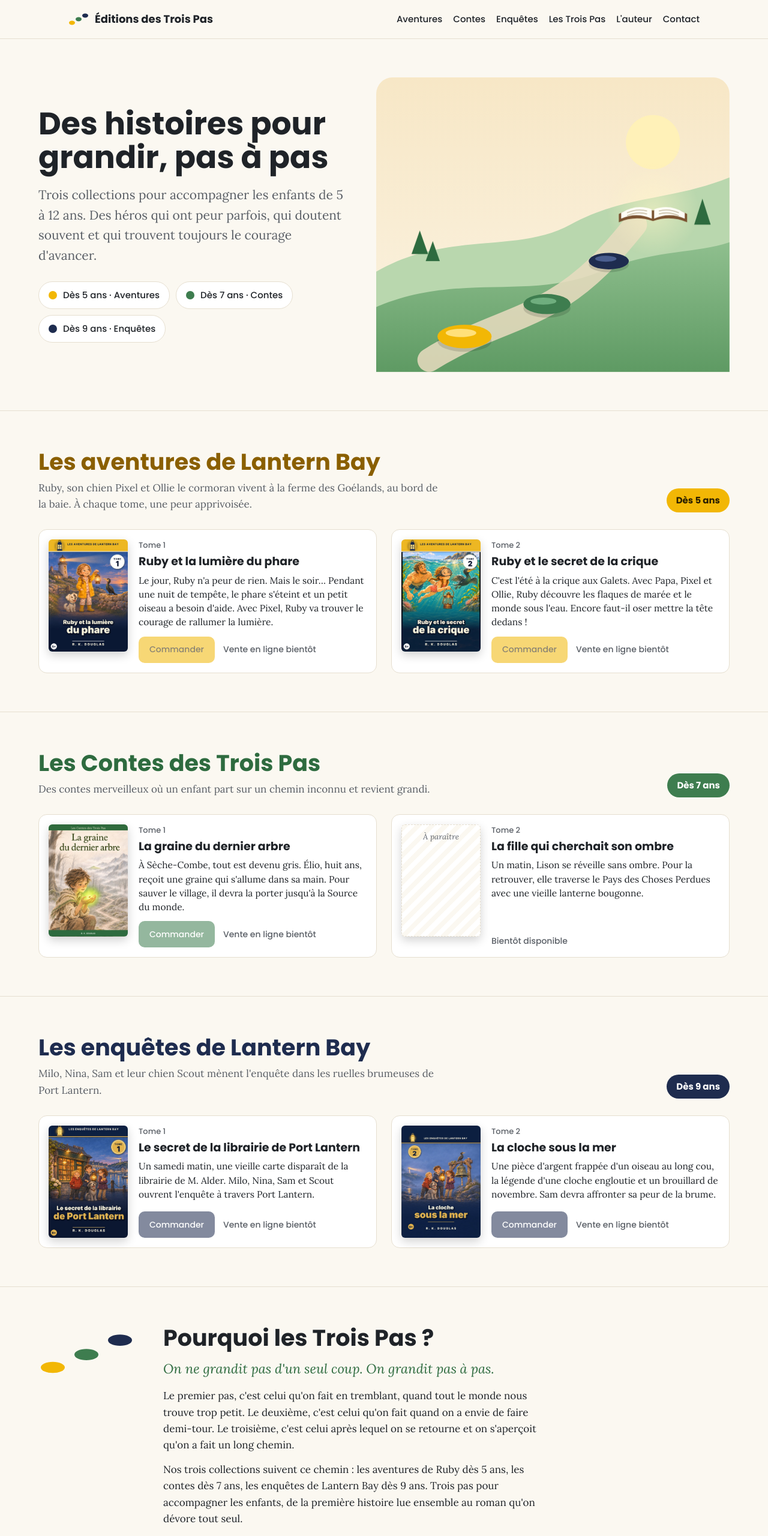
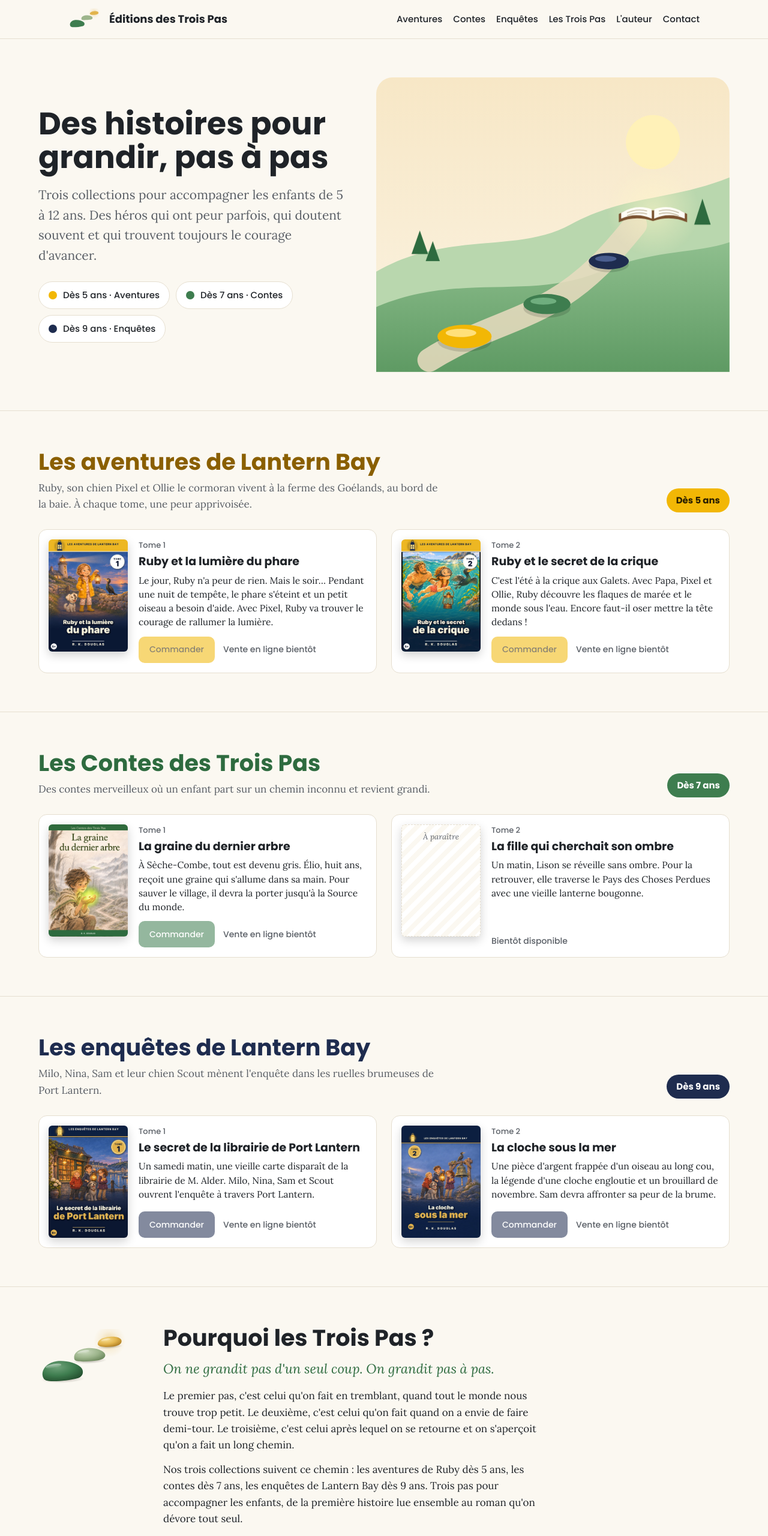
Before and after one commit to fifiroro-ctrl/editions-des-trois-pas, a plain HTML site: page index.html in a window 1280 px wide. Shown: the top 2560 px of the page at 60% size. Drawn offline with Linux system fonts and the light colour scheme.

Commit message:
Ajoute les logos et icônes, actualise les pages boutique fermée

```diff
--- a/index.html
+++ b/index.html
@@ -32,7 +32,7 @@ html{scroll-padding-top:72px;scroll-behavior:smooth}
 header{position:sticky;top:0;z-index:5;background:color-mix(in srgb,var(--bg) 92%,transparent);backdrop-filter:blur(6px);border-bottom:1px solid var(--line)}
 header .wrap{display:flex;flex-wrap:wrap;align-items:center;justify-content:space-between;gap:8px 20px;padding:12px max(5vw,16px)}
 .logo{font-family:Poppins,sans-serif;font-weight:700;font-size:18px;text-decoration:none;display:flex;align-items:center;gap:10px}
-.logo svg{width:34px;height:22px}
+.logo img{width:58px;height:36px}
 nav{display:flex;flex-wrap:wrap;gap:4px 18px;font-family:Poppins,sans-serif;font-size:15px}
 nav a{text-decoration:none;padding:8px 0}nav a:hover{text-decoration:underline}
 /* accueil */
@@ -65,9 +65,9 @@ nav a{text-decoration:none;padding:8px 0}nav a:hover{text-decoration:underline}
 .v .age,.v .btn{background:var(--vert)}.v h2{color:var(--vert-f)}
 .n .age,.n .btn{background:var(--nuit)}.n h2{color:var(--nuit-f)}
 .pq{display:grid;grid-template-columns:160px minmax(0,1fr);gap:clamp(20px,4vw,48px);align-items:start;max-width:860px}
-.pq-steps{width:160px;height:80px;margin-top:6px}
+.pq-steps{width:160px;height:100px;margin-top:6px}
 .pq p{margin:14px 0 0;max-width:62ch}.pq-lead{font-size:clamp(19px,2.2vw,22px);font-style:italic;color:var(--vert-f)}
-@media(max-width:600px){.pq{grid-template-columns:minmax(0,1fr)}.pq-steps{width:110px;height:55px}}
+@media(max-width:600px){.pq{grid-template-columns:minmax(0,1fr)}.pq-steps{width:110px;height:69px}}
 /* boutique */
 .cartbtn{font:500 15px Poppins,sans-serif;min-height:44px;padding:0 16px;border-radius:999px;border:1px solid var(--line);background:var(--paper);color:var(--ink);cursor:pointer}
 .cartbtn span{display:inline-grid;place-items:center;min-width:24px;height:24px;margin-left:6px;border-radius:12px;background:var(--vert);color:#fff;font-size:13px}
@@ -117,13 +117,15 @@ footer .wrap{display:flex;flex-wrap:wrap;justify-content:space-between;gap:8px 2
  .coll-head{align-items:flex-start}
 }
 </style>
+<link rel="icon" href="favicon.svg" type="image/svg+xml">
+<link rel="apple-touch-icon" href="apple-touch-icon.png">
 </head>
 <body>
 
 <header>
   <div class="wrap">
     <a class="logo" href="#accueil" aria-label="Éditions des Trois Pas, accueil">
-      <svg viewBox="0 0 34 22" aria-hidden="true"><ellipse cx="6" cy="17" rx="5" ry="3.4" fill="#F2B705"/><ellipse cx="17" cy="11" rx="5" ry="3.4" fill="#3E7D4F"/><ellipse cx="28" cy="5" rx="5" ry="3.4" fill="#1E2C4F"/></svg>
+      <img src="images/logo-icone.svg" alt="" width="58" height="36">
       Éditions des Trois Pas
     </a>
     <nav aria-label="Sections">
@@ -208,7 +210,7 @@ footer .wrap{display:flex;flex-wrap:wrap;justify-content:space-between;gap:8px 2
 <section class="band coll pourquoi" id="trois-pas">
   <div class="wrap">
     <div class="pq">
-      <svg class="pq-steps" viewBox="0 0 120 60" aria-hidden="true"><ellipse cx="18" cy="48" rx="15" ry="7" fill="#F2B705"/><ellipse cx="60" cy="32" rx="15" ry="7" fill="#3E7D4F"/><ellipse cx="102" cy="14" rx="15" ry="7" fill="#1E2C4F"/></svg>
+      <img class="pq-steps" src="images/logo-relief.svg" alt="">
       <div>
         <h2>Pourquoi les Trois Pas ?</h2>
         <p class="pq-lead">On ne grandit pas d'un seul coup. On grandit pas à pas.</p>
```
Also changed, not shown: confidentialite.html (+2 -0 lines), mentions-legales.html (+2 -0 lines), apple-touch-icon.png (added), favicon.svg (added), images/logo-icone.svg (added), images/logo-relief.svg (added).
